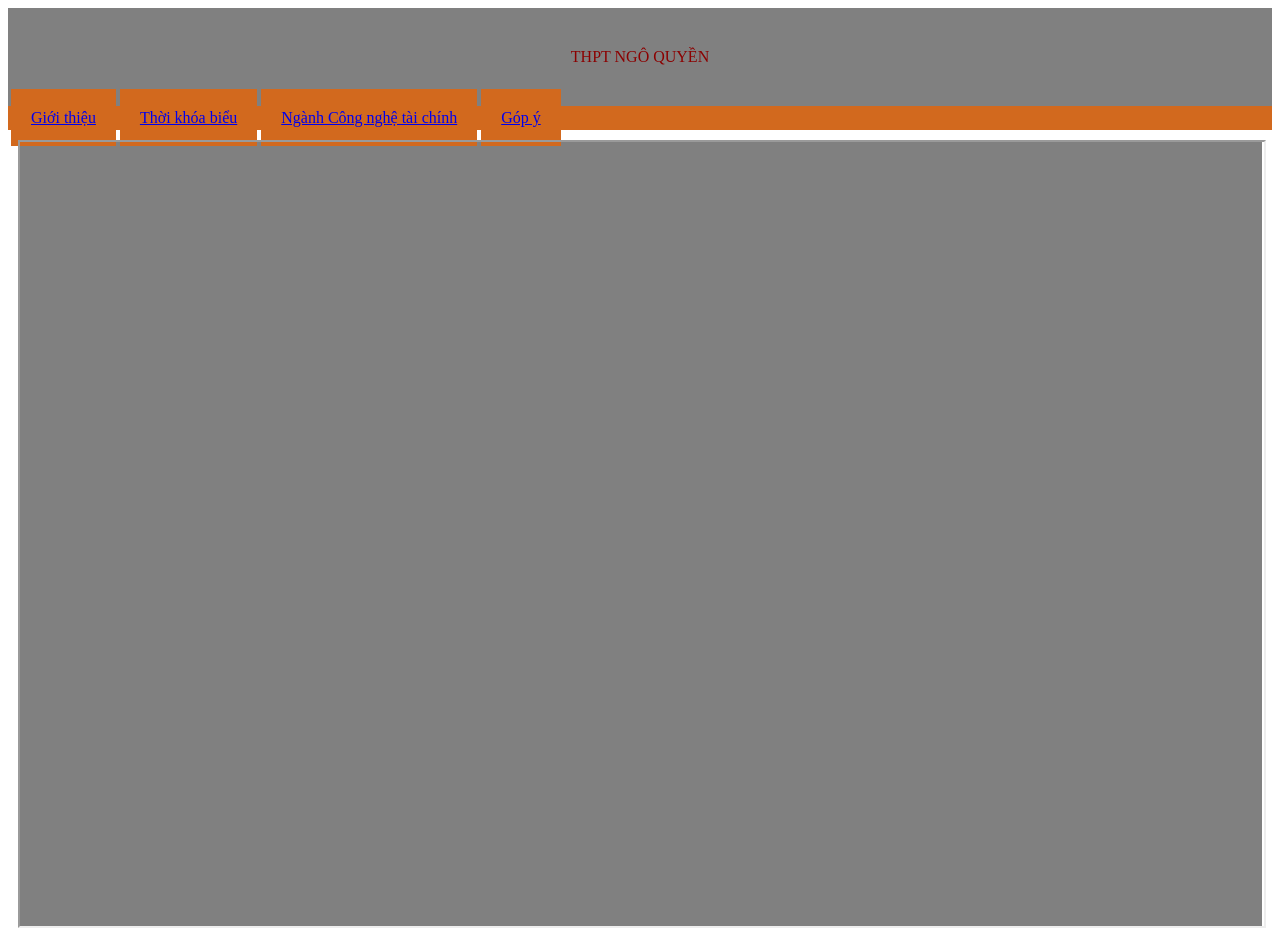
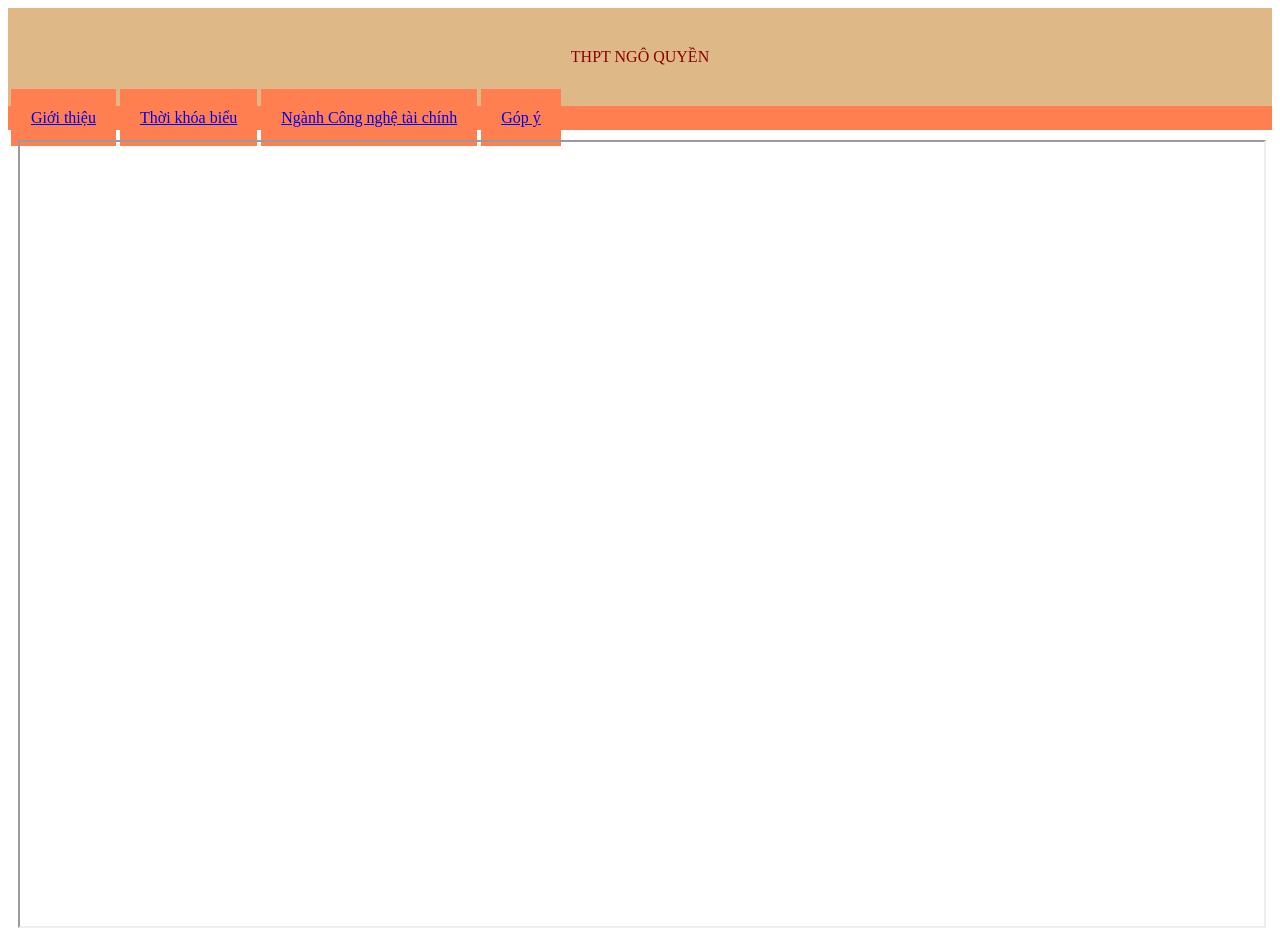
Before and after one commit to Dieu-Linh12M/DieuLinh, a plain HTML site: page index.html in a window 1280 px wide. Drawn offline with Linux system fonts and the light colour scheme.

Commit message:
Update style.css

```diff
--- a/style.css
+++ b/style.css
@@ -4,23 +4,23 @@ html {
 }
 .header{
   color: DarkRed;
-  background-color: gray;
+  background-color:BurlyWood;
   text-align: center;
   padding: 40px;
 }
 .thucdon{
-  background-color: Chocolate;
+  background-color: Coral;
   text-align: center;
   display: block;
 }
 .thucdon a{
-  background-color:Chocolate;
+  background-color:Coral;
   padding: 20px;
 }
 .thucdon a: hover{
   color: white;
 }
 .noidung{
-  background:gray;
+  background:white;
   margin: 10px;
 }
```
